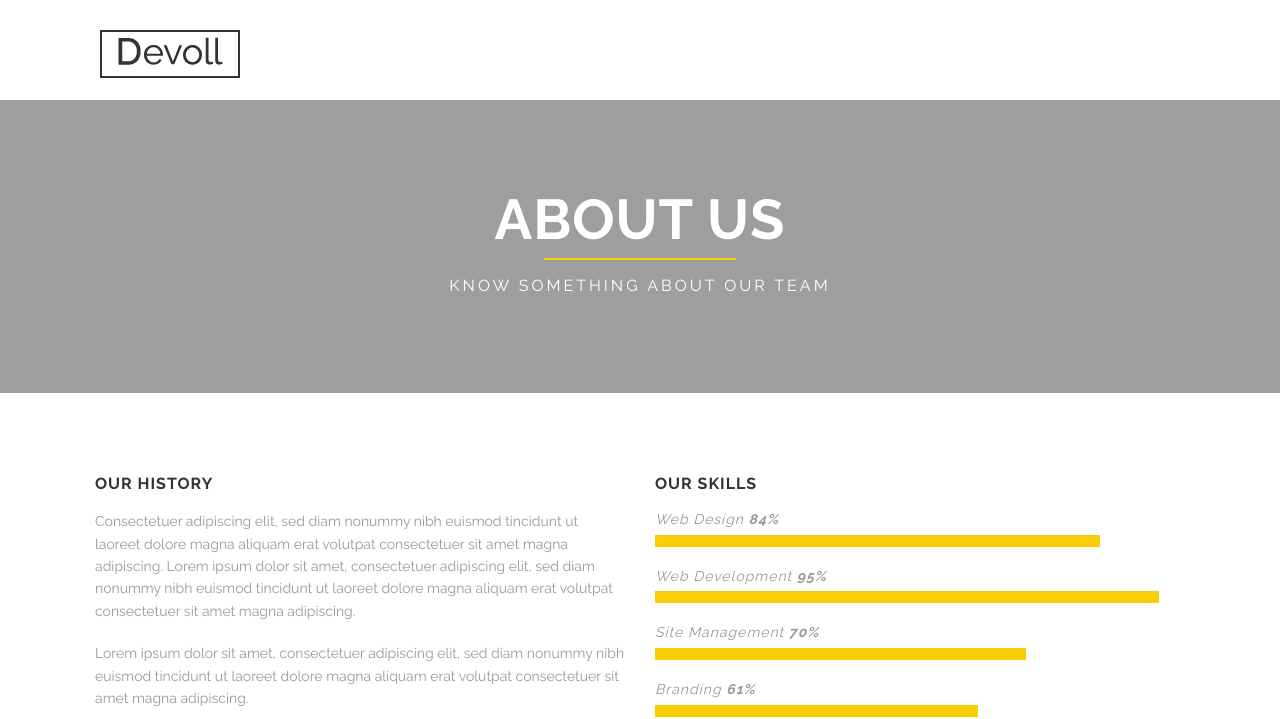
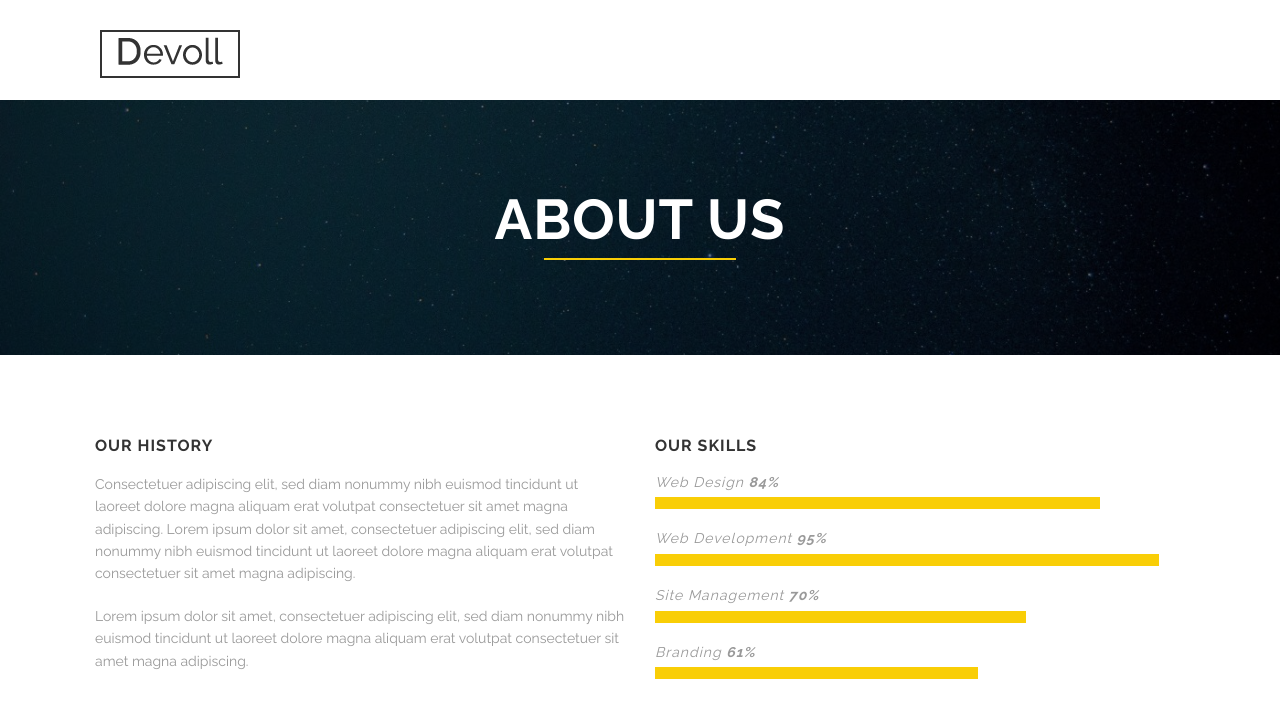
Before and after one commit to prismwebdesign/prismwebdesign-site, a Jekyll site: the page built from about.html, in a window 1280 px wide, cut to the strip 0-719 px from the top of the page. Built offline with Jekyll 4.4.1, drawn with Linux system fonts in a browser that asks for light colours; comment, search, counter and statistics services are not loaded.

Commit message:
Update About page header

```diff
--- /dev/null
+++ b/_sass/_about.scss
@@ -0,0 +1,3 @@
+.about-header {
+  @include adaptive-bg('stars-2.jpeg', .5);
+}
--- a/about.html
+++ b/about.html
@@ -18,10 +18,10 @@ testimonials:
     author: GoalMinded.com
 ---
 
-<div class='full parallax' style='background-image: url(images/@stock/about-us.jpg); color: #fff;'>
+<div class='full parallax about-header'>
   <div class='row'>
     <div class='twelve columns'>
-      {% include section-header.html title="About us" color="#fff" tagline="Know something about our team" class="big" %}
+      {% include section-header.html title="About us" color="#fff" class="big" %}
     </div>
   </div>
   <div class='four spacing'></div>
--- a/css/main.scss
+++ b/css/main.scss
@@ -26,3 +26,4 @@
 @import "portfolio-page";
 @import "contact";
 @import "services";
+@import "about";
```
Also changed, not shown: images/resized/1400/stars-2.jpeg (added), images/resized/480/stars-2.jpeg (added), images/resized/800/stars-2.jpeg (added), 2 other files.
